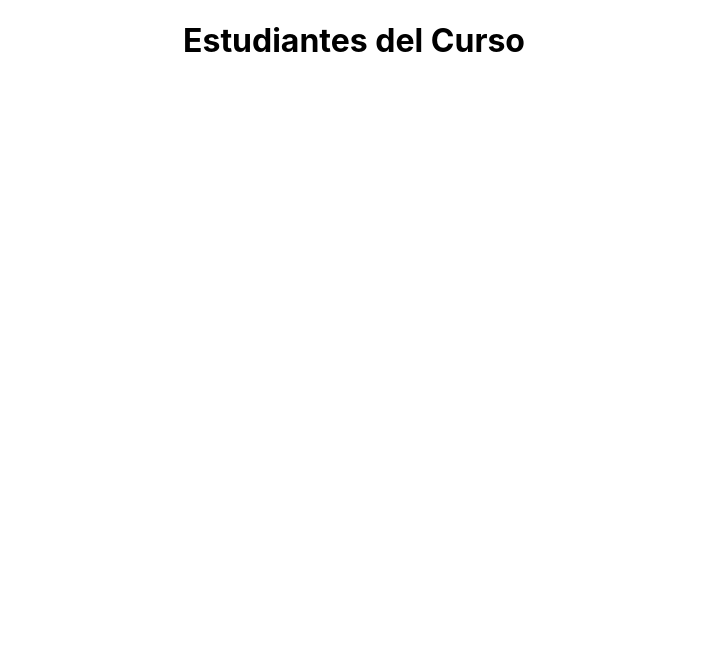
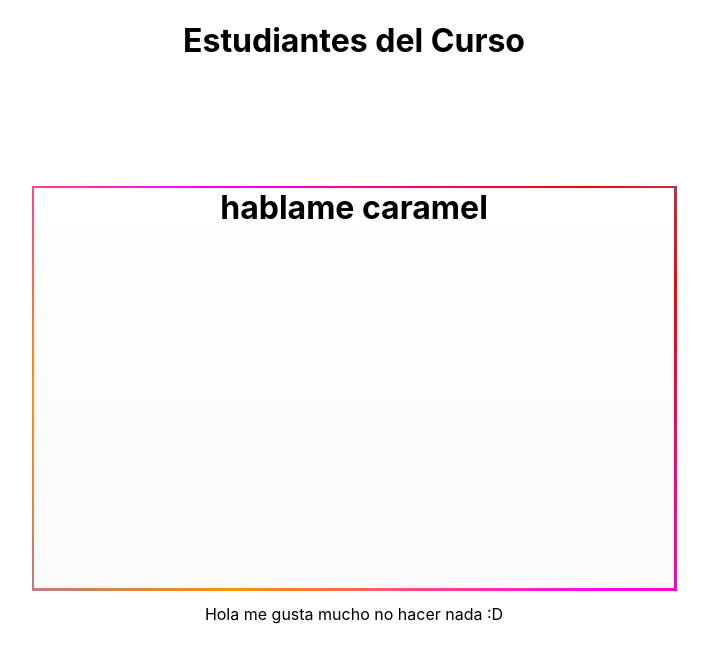
Before and after one commit to bgarciaUnicato/parcial2, a React (Create React App) app: page / in a window 1280 px wide. Shown: the top 662 px of the page, without its empty margins (286-994 px from the left). Built offline with nearby package versions, Linux system fonts and the light colour scheme.

Commit message:
verdolaga

```diff
--- a/src/Presentaciones.js
+++ b/src/Presentaciones.js
@@ -1,10 +1,13 @@
-
-function Presentaciones() {
-  return (
+import Datosfran from "./componentes/Fran/Datosfran";
+function Presentaciones (){
+   return (
     <div >
         <h1>Estudiantes del Curso</h1>
+        <Datosfran/>
     </div>
   );
+
 }
 
+
 export default Presentaciones;
--- /dev/null
+++ b/src/componentes/Fran/Datosfran.css
@@ -0,0 +1,33 @@
+.titulo{
+    position: relative;
+    margin: 10% auto 0;
+    width: 50%;
+    height: 400px;
+    background: linear-gradient(0deg, rgb(250, 250, 250), rgb(255, 255, 255));
+}
+.titulo::before, titulo::after{
+    content: '';
+    position: absolute;
+    left: -2px;
+    top: -2px;
+    background: linear-gradient(45deg, yellow, orange, green, blue,
+    rgb(129, 108, 223), rgb(252, 147, 9), rgb(255, 0, 255),red,rgb(0, 195, 255));
+    background-size: 400%;
+    width: calc(100% + 5px);
+    height: calc(100% + 5px);
+    z-index: -1;
+    animation: animate 20s linear infinite;
+}
+@keyframes animate {
+    0%{
+        background-position: 0 0;
+    }50%{
+        background-position: 400% 0;
+    }100%{
+        background-position:0 0 ;
+    }
+}
+
+.titulo::after{
+    filter: blur(100px);
+}
--- a/src/componentes/Fran/Datosfran.js
+++ b/src/componentes/Fran/Datosfran.js
@@ -1,5 +1,12 @@
-function componentes() {
-    return (
-      cd
-    )
-  }
+import './Datosfran.css'
+
+function Datosfran() {
+  return (
+    <div className="fran">
+      <h1 className='titulo'>hablame caramel</h1>
+      <p>Hola me gusta mucho no hacer nada :D</p>
+    </div>
+  );
+}
+
+export default Datosfran;
```
